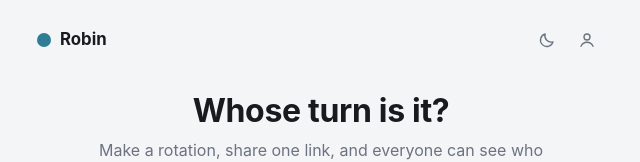
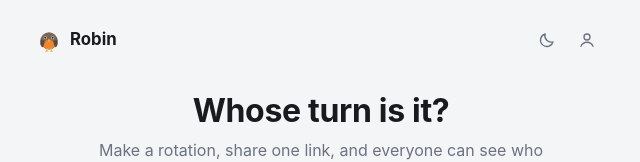
Before and after one commit to droctothorpe/robin-web, a React (Vite) app in the folder frontend/: page / in a window 1280 px wide. Shown: the top 162 px of the page, without its empty margins (319-959 px from the left). Built offline with nearby package versions, Linux system fonts and the light colour scheme.

Commit message:
Robin logo in the top bar
Signed-off-by: droctothorpe <mythicalsunlight@gmail.com>

```diff
--- a/frontend/src/App.tsx
+++ b/frontend/src/App.tsx
@@ -5,6 +5,7 @@ import { IdentityProvider, useIdentity } from './identity'
 import Landing from './pages/Landing'
 import RotationPage from './pages/RotationPage'
 import { applyTheme, effectiveTheme, getTheme, setTheme } from './theme'
+import Logo from './components/Logo'
 
 export default function App() {
   return (
@@ -38,7 +39,7 @@ function TopBar() {
   return (
     <nav className="topbar">
       <Link to="/" className="brand">
-        <span className="brand-mark" aria-hidden="true" />
+        <Logo className="brand-mark" />
         Robin
       </Link>
       <div className="topbar-actions">
--- /dev/null
+++ b/frontend/src/components/Logo.tsx
@@ -0,0 +1,39 @@
+const BODY = '#7a6657'
+const DARK = '#5a4a3e'
+const ORANGE = '#f0862b'
+const BEAK = '#f2b335'
+const EYE = '#1d1f23'
+const CREAM = '#f3e7d3'
+
+const foot = (x: number, top: number) =>
+  `M${x} ${top}v5 M${x - 3.2} ${top + 7.5} L${x} ${top + 5} L${x + 3.2} ${top + 7.5} M${x} ${top + 5}v3`
+
+/** Robin: a fat round bird with an orange belly, facing you. */
+export default function Logo({ size = 22, className }: { size?: number; className?: string }) {
+  return (
+    <svg className={className} width={size} height={size} viewBox="0 0 64 64" aria-hidden="true">
+      <defs>
+        <clipPath id="robin-body">
+          <circle cx="32" cy="34" r="23" />
+        </clipPath>
+      </defs>
+      <circle cx="32" cy="34" r="23" fill={BODY} />
+      <ellipse cx="32" cy="45" rx="15" ry="13" fill={ORANGE} clipPath="url(#robin-body)" />
+      <path d="M11 30 Q5 42 14 52 Q19 44 21 36z" fill={DARK} />
+      <path d="M53 30 Q59 42 50 52 Q45 44 43 36z" fill={DARK} />
+      <circle cx="22" cy="26" r="4" fill={CREAM} />
+      <circle cx="42" cy="26" r="4" fill={CREAM} />
+      <circle cx="22" cy="26" r="2.6" fill={EYE} />
+      <circle cx="42" cy="26" r="2.6" fill={EYE} />
+      <polygon points="32,29 36,32 32,37 28,32" fill={BEAK} />
+      <path
+        d={`${foot(26, 55)} ${foot(38, 55)}`}
+        fill="none"
+        stroke={BEAK}
+        strokeWidth="2.2"
+        strokeLinecap="round"
+        strokeLinejoin="round"
+      />
+    </svg>
+  )
+}
--- a/frontend/src/index.css
+++ b/frontend/src/index.css
@@ -139,11 +139,9 @@ button {
   text-decoration: none;
 }
 .brand-mark {
-  width: 14px;
-  height: 14px;
-  border-radius: 50%;
-  background: var(--accent);
-  display: inline-block;
+  width: 24px;
+  height: 24px;
+  flex-shrink: 0;
 }
 .stack {
   display: flex;
```
